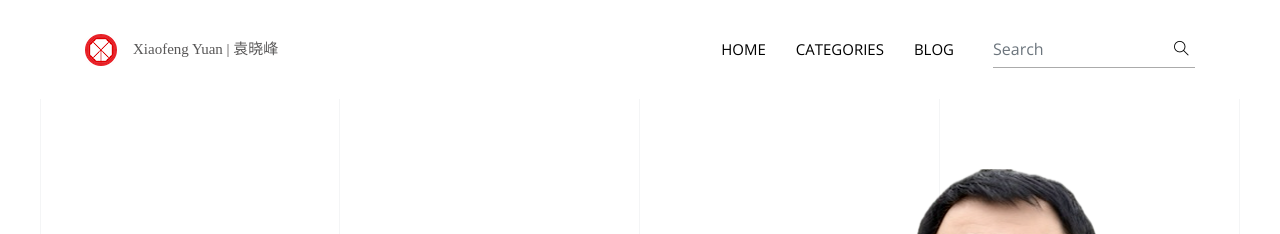
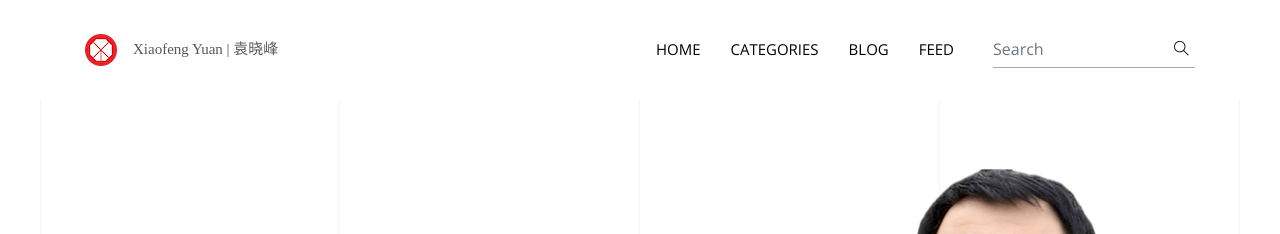
Before and after one commit to xfyuan/xiaofengyuan.com, a Jekyll site: the page built from index.html, in a window 1280 px wide. Shown: the top 234 px of the page. Built offline with Jekyll 4.4.1, drawn with Linux system fonts in a browser that asks for light colours; some web fonts are replaced; the list of posts is cut into pages by our own code.

Commit message:
add feed link in header nav

```diff
--- a/_config.yml
+++ b/_config.yml
@@ -23,6 +23,8 @@ menu:
     url: /categories/
   - name: Blog
     url: https://blog.xiaofengyuan.com
+  - name: Feed
+    url: /feed.xml
 
 # *** NOTE ***
 # You can add submenus. For example:
```
